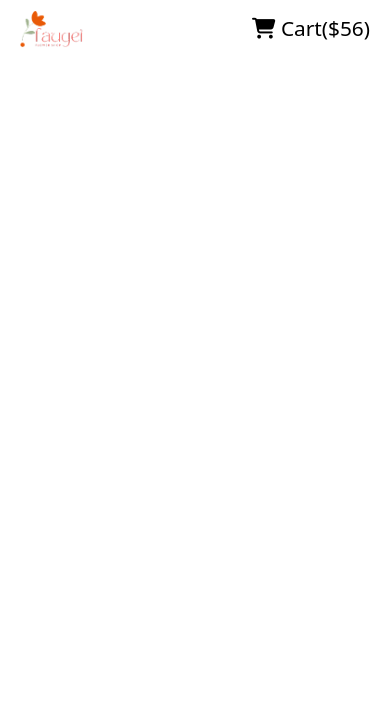
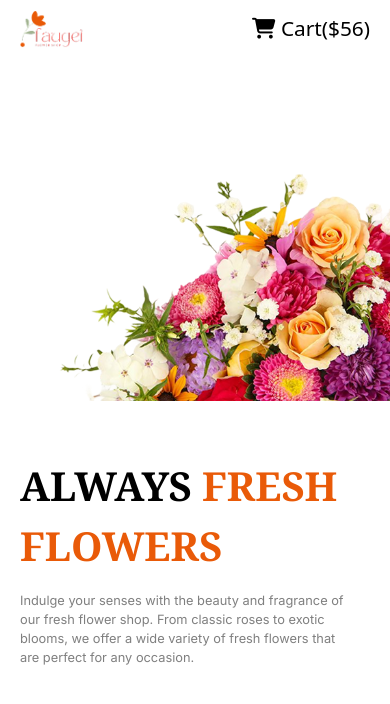
Before and after one commit to joy55566/Assignment-2, a plain HTML site: page index.html in a window 390 px wide. Drawn offline with nearby package versions, Linux system fonts and the light colour scheme.

Commit message:
add banner section

```diff
--- a/index.html
+++ b/index.html
@@ -24,6 +24,20 @@
     </header>
     <main>
         <!-- banner section -->
+         <section class="banner display-flex">
+            <div class="banner-content">
+                <h1 class="bold noto-serif">ALWAYS <span class="primary-color">FRESH
+                    FLOWERS</span>
+                </h1>
+                <p class="inter dark-50">Indulge your senses with the beauty and fragrance of
+                     our fresh flower shop. From classic roses to exotic
+                      blooms, we offer a wide variety of fresh flowers that
+                       are perfect for any occasion. </p>
+            </div>
+            <div class="banner-img">
+                <img  src="assets/hero-flower.png" alt="">
+            </div>
+         </section>
     </main>
 </body>
 </html>
--- a/style.css
+++ b/style.css
@@ -11,6 +11,9 @@
     color: #FFFFFF;
     font-weight: bold;
     padding: 1rem;
+}
+.primary-color{
+    color: #E95A08;
 }
 .display-flex{
     display: flex;
@@ -40,6 +43,32 @@ header{
 .shop,.about{
     color: #8987A1;
 }
+/* Banner styles */
+.banner{
+    margin-top: 120px;
+    margin-left: 10vw;
+    margin-right: 10vw;
+    gap: 3vw;
+}
+.banner-content{
+    flex: 1;
+    padding-top: 162px;
+}
+.banner-content h1{
+    font-size: 4rem;
+    white-space: pre-line;
+}
+.banner-content p{
+    font-size: 1.2rem;
+    white-space: pre-line;
+    color: var(--dark-50);
+}
+.banner-img {
+    flex: 1;
+    display: flex;
+    justify-content: flex-end;
+    padding-top: 90px;
+}
 
 /* Responsive for mobile */
 @media screen and (max-width: 576px) {
@@ -62,6 +91,34 @@ header{
     width: 63px;
     height: 38px;
 }
-
+.banner{
+    flex-direction: column-reverse;
+    margin-top: 20px;
+    margin-left: 0px;
+    margin-right: 0px;
+    gap: 15px;
+}
+.banner-content{
+    flex: 1;
+    padding-top: 20px;
+    margin-top: 20px;
+    margin-left: 20px;
+    margin-right: 20px;
+}
+.banner-content h1{
+    font-size: 2.5rem;
+    white-space: pre-line;
+}
+.banner-content p{
+    margin-top: 15px;
+    font-size: 0.8rem;
+    white-space: pre-line;
+    color: var(--dark-50);
+}
+.banner-img {
+    justify-content: none;
+    width: 100%;
+    padding-top: 90px;
+}
 
 }
```
